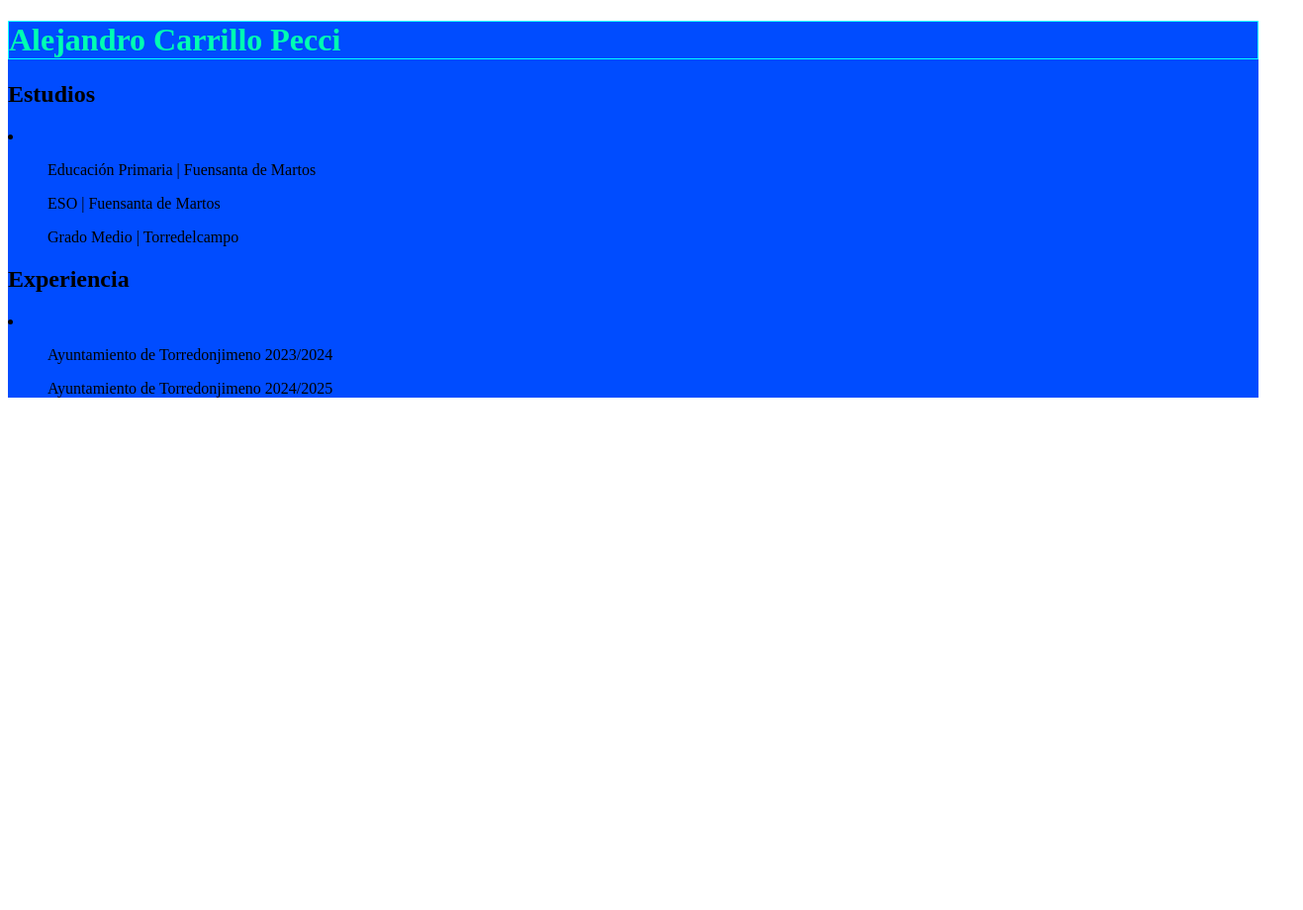
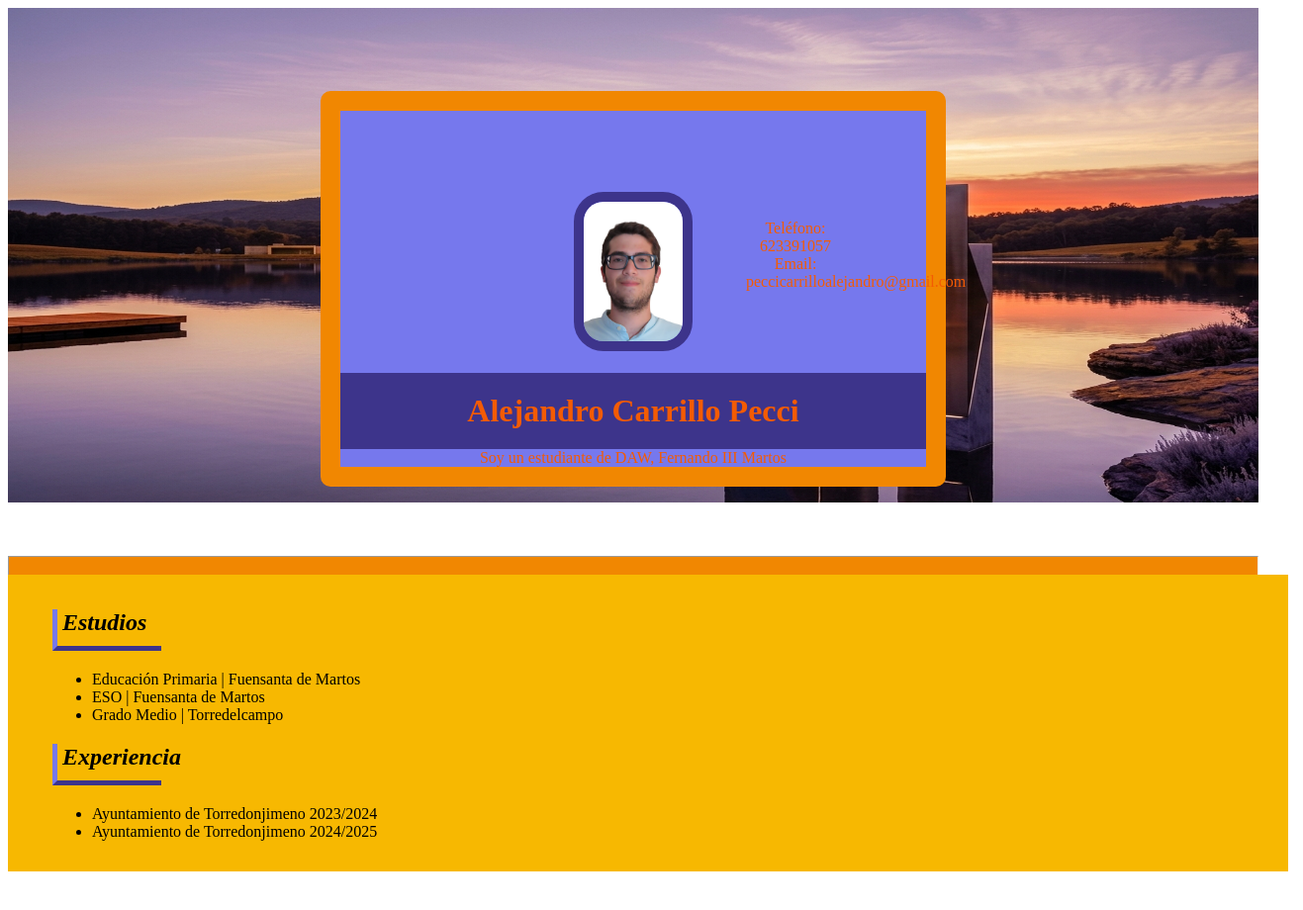
Before and after one commit to pecci05/ABOUTME, a plain HTML site: page index.html in a window 1280 px wide. Shown: the whole page at 99% size, 1317 px wide, since content can reach past the window. Before the commit the page ends 800 px from the top, so only its background shows below. Drawn offline with Linux system fonts and the light colour scheme.

Commit message:
Mejora 1

```diff
--- a/index.html
+++ b/index.html
@@ -8,21 +8,42 @@
 </head>
 <body>
     <div id="main">
+        <div>
+            <img src="Paisaje.jpg" id="fondo">
 
-    <h1>Alejandro Carrillo Pecci</h1>
+         <div id="nombre">
+            <div id="contacto">
+                <p>Teléfono: 623391057</p>
+                <p>Email: peccicarrilloalejandro@gmail.com</p>
+            </div>
 
-    <h2>Estudios</h2>
-    <li>
-        <ul>Educación Primaria | Fuensanta de Martos</ul>
-        <ul>ESO | Fuensanta de Martos</ul>
-        <ul>Grado Medio | Torredelcampo</ul>
-    </li>
 
-    <h2>Experiencia</h2>
-    <li>
-        <ul>Ayuntamiento de Torredonjimeno 2023/2024</ul>
-        <ul>Ayuntamiento de Torredonjimeno 2024/2025</ul>
-    </li>
+             <img id="fotoCV" src="FOTO_CV.jpeg">
+             <h1>Alejandro Carrillo Pecci</h1>
+             <p>Soy un estudiante de DAW, Fernando III Martos</p>
+
+         </div>
+        </div>
+
+
+        <hr id="separadorContenido">
+
+        <div id="contenido">
+            <h2>Estudios</h2>
+
+                <ul>
+                 <li>Educación Primaria | Fuensanta de Martos</li>
+                 <li>ESO | Fuensanta de Martos</li>
+                 <li>Grado Medio | Torredelcampo</li>
+                </ul>
+
+                <h2>Experiencia</h2>
+                <ul>
+                    <li>Ayuntamiento de Torredonjimeno 2023/2024</li>
+                    <li>Ayuntamiento de Torredonjimeno 2024/2025</li>
+                </ul>
+        </div>
+
     </div>
 
 </body>
--- a/main.css
+++ b/main.css
@@ -1,11 +1,104 @@
-h1{
+#main{
     position: relative;
-    color: #00FFB3;
-    border: 1px solid aqua;
+    top: -400px;
+}
+
+#nombre{
+    background-color: #7678ED;
+    position: relative;
+    top: -20px;
+    color: #F35B04;
+    padding: 10px;
+    padding-bottom: 0px;
+    margin: 0px;
+    margin-left: 25%;
+    margin-right: 25%;
+    border: 20px solid #F18701;
+    border-radius: 10px;
 
 }
 
-#main{
-    background-color: #004CFF;
-    height: 100%
+#fotoCV{
+    display: block;
+    width: 100px;
+    margin-left: auto;
+    margin-right: auto;
+    border: 10px solid #3D348B;
+    border-radius: 30px;
 }
+
+h1{
+    background-color: #3D348B;
+    text-align: center;
+    align-content: center;
+    position: relative;
+    width: auto;
+    margin-left: auto;
+    margin-right: auto;
+    padding: 20px;
+    margin-left: -10px;
+    margin-right: -10px;
+    margin-bottom: 0px;
+}
+
+p{
+    margin: 0;
+    width: 100%;
+    text-align: center;
+}
+
+#separadorContenido{
+    height: 40px;
+    color: orange;
+    background-color: #F18701;
+    margin: 0px;
+    margin-top: 50px;
+    padding: 0px;
+}
+
+#contenido{
+    z-index: auto;
+    position: relative;
+    top: -38px;
+    background-color: #F7B801;
+    margin: 0px;
+    margin-top: 15px;
+    padding: 15px;
+    width: 100%;
+}
+
+h2{
+    font-style: italic;
+    position: relative;
+    left: 30px;
+}
+
+li{
+    position: relative;
+    left: 30px;
+}
+
+#fondo{
+    height: 500px;
+    width: 100%;
+    top: 400px;
+    position: relative;
+    margin: 0px;
+    padding: 0px;
+}
+
+h2{
+    border-left: 5px solid #7678ED;
+    border-bottom: 5px solid #3D348B;
+    padding-bottom: 10px;
+    padding-left: 5px;
+    width: 100px;
+
+}
+
+#contacto{
+    width: 100px;
+    position: relative;
+    top: 100px;
+    left: 400px;
+}
```
Also changed, not shown: FOTO_CV.jpeg (added), Paisaje.jpg (added).
